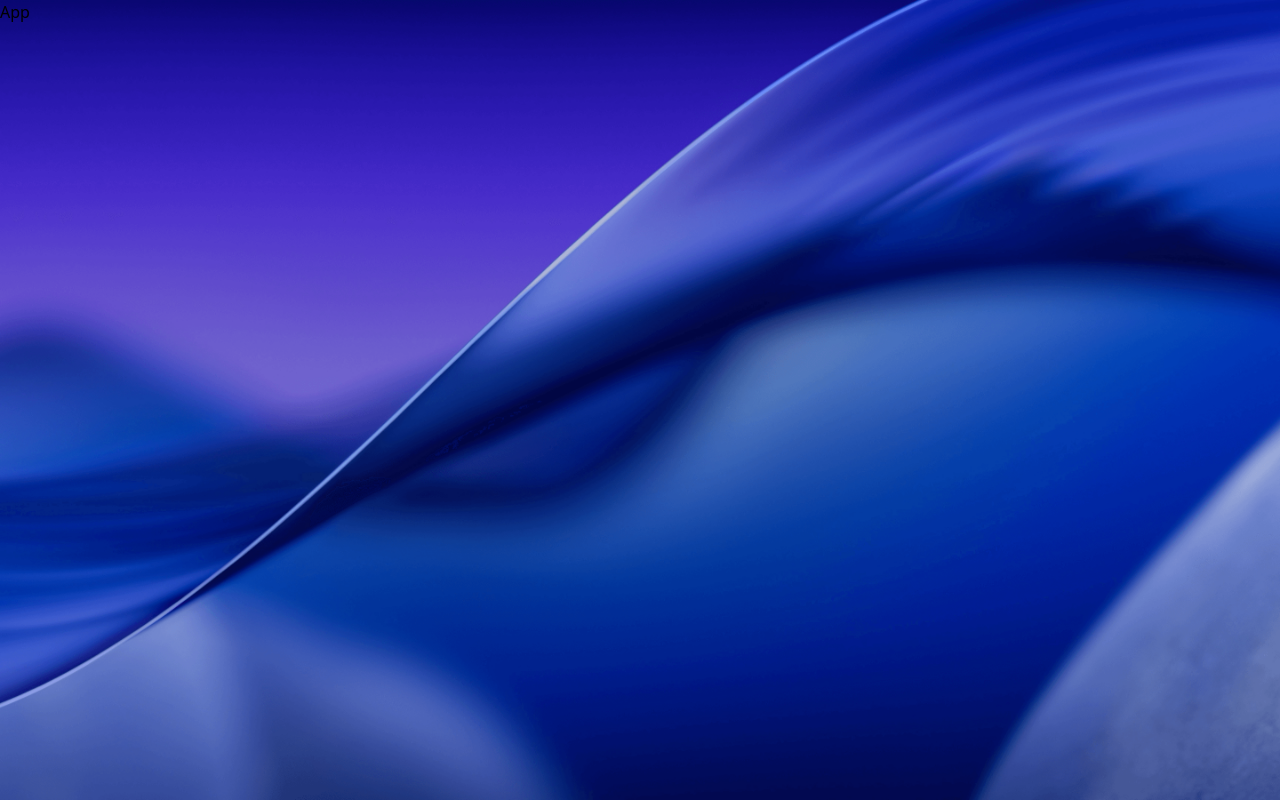
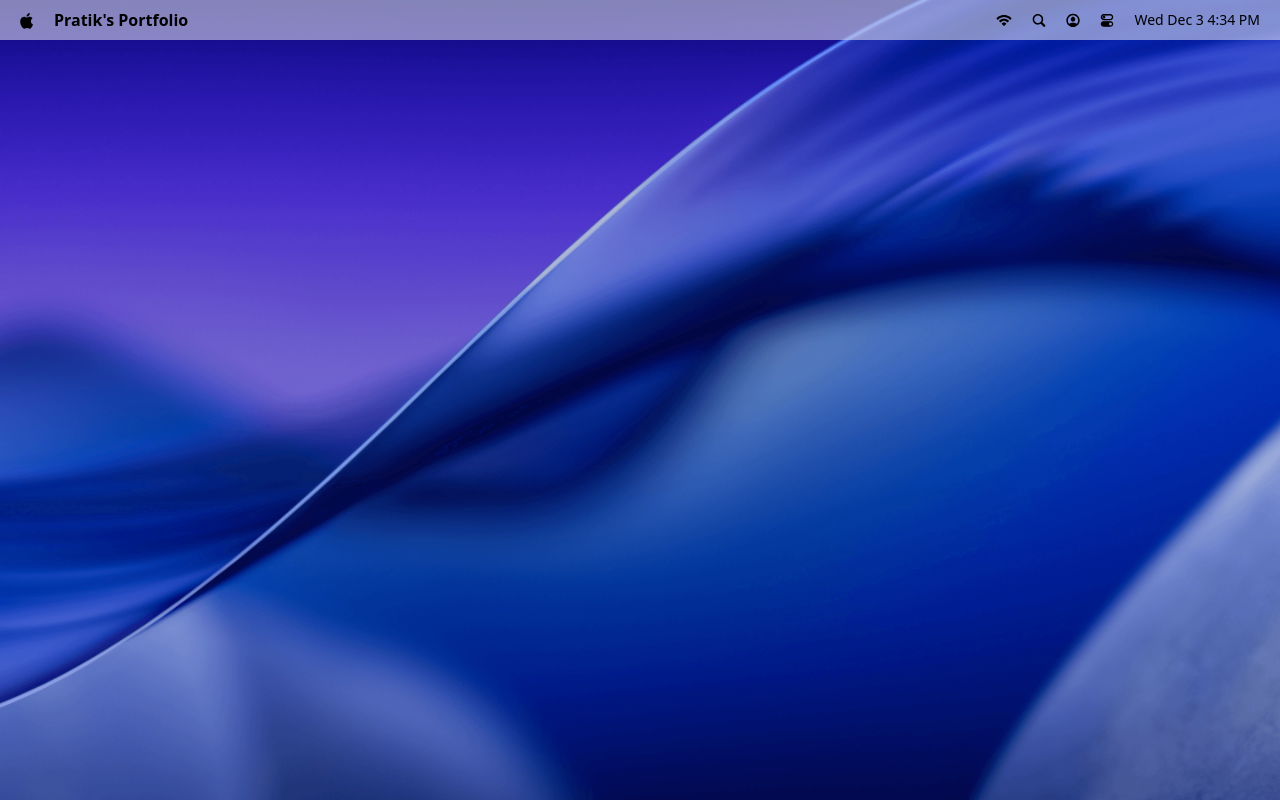
Before and after one commit to prateekraiger/pratik-mac, a React (Vite) app: page / in a window 1280 px wide. Built offline with nearby package versions, Linux system fonts and the light colour scheme; a web font is replaced by a local one.

Commit message:
added navbar

```diff
--- a/package.json
+++ b/package.json
@@ -11,6 +11,7 @@
   },
   "dependencies": {
     "@tailwindcss/vite": "^4.1.17",
+    "dayjs": "^1.11.19",
     "react": "^19.2.0",
     "react-dom": "^19.2.0",
     "tailwindcss": "^4.1.17"
--- a/src/App.jsx
+++ b/src/App.jsx
@@ -1,9 +1,12 @@
-import React from 'react'
+import Navbar from "#components/Navbar";
+import React from "react";
 
 const App = () => {
   return (
-    <div>App</div>
-  )
-}
+    <main>
+      <Navbar />
+    </main>
+  );
+};
 
-export default App
+export default App;
--- /dev/null
+++ b/src/components/Navbar.jsx
@@ -0,0 +1,36 @@
+import { navIcons, navLinks } from "#constants";
+import React from "react";
+import dayjs from "dayjs";
+
+const Navbar = () => {
+  return (
+    <nav>
+      <div>
+        <img src="/images/logo.svg" alt="logo" />
+        <p className="font-bold">Pratik's Portfolio</p>
+
+        <ul>
+          {navLinks.map(({ id, item }) => (
+            <li key={id}>
+              <p>{name}</p>
+            </li>
+          ))}
+        </ul>
+      </div>
+
+      <div>
+        <ul>
+          {navIcons.map(({ id, img }) => (
+            <li key={id}>
+              <img src={img} alt={`icon-${id}`} className="icon-hover" />
+            </li>
+          ))}
+        </ul>
+
+        <time>{dayjs().format("ddd MMM D h:mm A")}</time>
+      </div>
+    </nav>
+  );
+};
+
+export default Navbar;
--- a/vite.config.js
+++ b/vite.config.js
@@ -11,15 +11,18 @@
     alias: {
       "#components": resolve(
         dirname(fileURLToPath(import.meta.url)),
-        "components"
+        "src/components"
       ),
       "#constants": resolve(
         dirname(fileURLToPath(import.meta.url)),
-        "constants"
+        "src/constants"
       ),
-      "#store": resolve(dirname(fileURLToPath(import.meta.url)), "store"),
-      "#hoc": resolve(dirname(fileURLToPath(import.meta.url)), "hoc"),
-      "#windows": resolve(dirname(fileURLToPath(import.meta.url)), "windows"),
+      "#store": resolve(dirname(fileURLToPath(import.meta.url)), "src/store"),
+      "#hoc": resolve(dirname(fileURLToPath(import.meta.url)), "src/hoc"),
+      "#windows": resolve(
+        dirname(fileURLToPath(import.meta.url)),
+        "src/windows"
+      ),
     },
   },
 });
```
Also changed, not shown: 1 other file (tests, documents, lock files or other folders).
